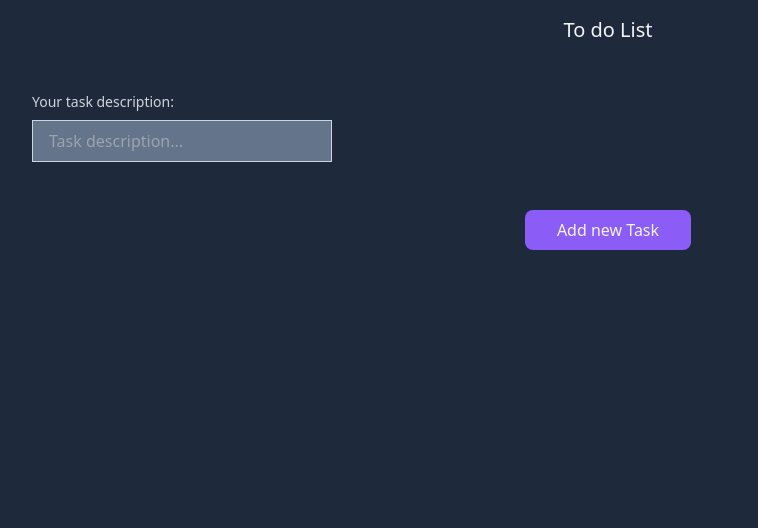
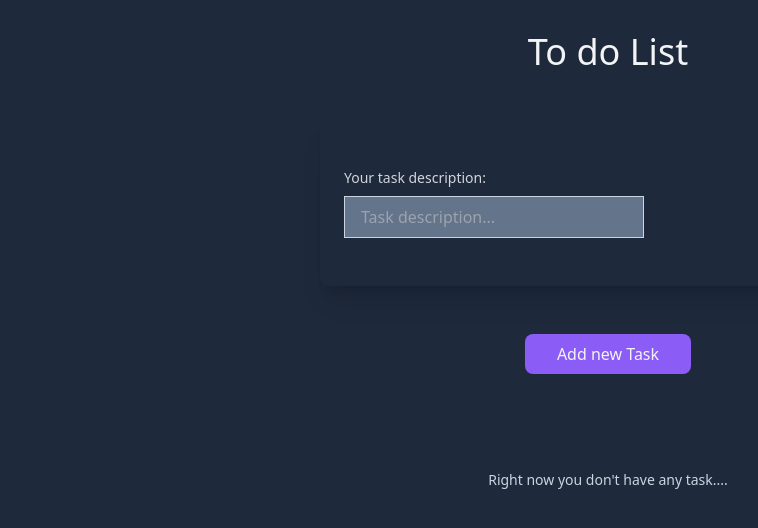
Before and after one commit to KacperNlp/TS-to-do-list, a website with bundled scripts: page index.html in a window 1280 px wide. Shown: the whole page, without its empty margins (32-790 px from the left). Built offline with nearby package versions, Linux system fonts and the light colour scheme.

Commit message:
Styled empty tasks list and message/placeholder when list is empty

```diff
--- a/index.html
+++ b/index.html
@@ -9,12 +9,13 @@
 </head>
 
 <body class="bg-slate-800 text-gray-100">
-    <h1 class="text-xl text-center mt-4 mb-12">To do List</h1>
+    <h1 class="text-xl md:text-2xl lg:text-3xl xl:text-4xl text-center mt-4 md:mt-8 mb-12">To do List</h1>
     <section class="w-[90%] max-w-7xl mx-auto text-center">
-        <form id="add-task" class="flex flex-col gap-12">
-            <div class="flex flex-col items-start gap-2">
+        <form id="add-task" class="flex flex-col gap-12 items-center">
+            <div class="flex flex-col items-start gap-2 md:w-3/4 max-w-xl md:shadow-xl md:px-6 md:py-12 md:rounded-lg">
                 <label for="task" class="text-sm text-gray-300">Your task description:</label>
-                <input type="text" id="task" class="px-4 py-2 min-w-[300px] bg-slate-500 border border-slate-300"
+                <input type="text" id="task"
+                    class="px-4 py-2 min-w-[300px] bg-slate-500 border border-slate-300 outline-violet-500"
                     placeholder="Task description...">
             </div>
             <div>
@@ -24,8 +25,12 @@
             </div>
         </form>
     </section>
-    <section>
-        <ul id="tasks-list"></ul>
+    <section class="flex justify-center items-center my-16 md:mt-24">
+        <div>
+            <ul id="tasks-list">
+                <p class="list-placeholder">Right now you don't have any task....</p>
+            </ul>
+        </div>
     </section>
     <script src="./dist/app.js" type="module"></script>
 </body>
--- a/styles.css
+++ b/styles.css
@@ -1,3 +1,9 @@
 @tailwind base;
 @tailwind components;
 @tailwind utilities;
+
+@layer components {
+    .list-placeholder {
+      @apply text-sm text-slate-300;
+    }
+  }
```
Also changed, not shown: styles/output.css.
